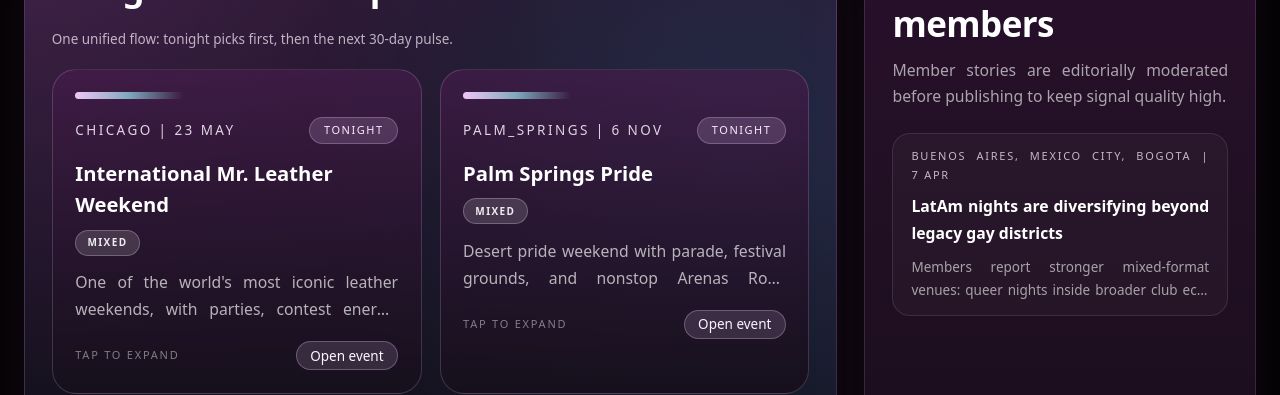
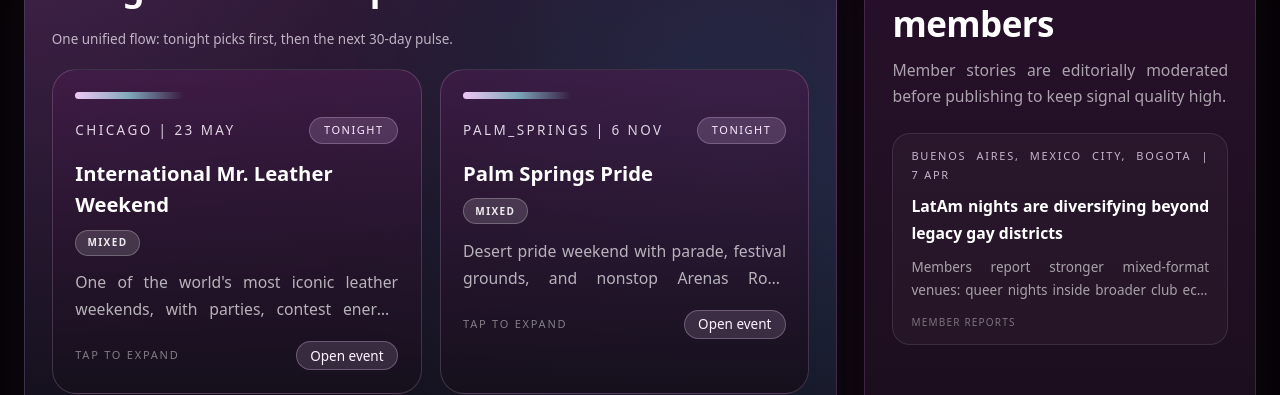
Before and after one commit to andres00botero-bot/queeratlas, a Next.js app: page /now in a window 1280 px wide. Shown: the part 3240-3635 px from the top of the page. Built offline with nearby package versions, Linux system fonts and the light colour scheme; no server answers; the database is empty.

Commit message:
Add admin edit/delete controls to community stories on now page

```diff
--- a/src/app/now/page.js
+++ b/src/app/now/page.js
@@ -1637,15 +1637,26 @@ export default function NowPage() {
             </p>
 
             <div className="mt-5 space-y-3">
-              {visibleCommunityStories.map((story) => (
-                <button
+              {visibleCommunityStories.map((story) => {
+                const canEditAdminNews = adminNewsIdSet.has(String(story.id));
+                return (
+                <article
                   key={`story-${story.id}`}
-                  type="button"
+                  role="button"
+                  tabIndex={0}
                   onClick={() =>
                     setExpandedNewsId((current) =>
                       String(current) === String(story.id) ? null : String(story.id)
                     )
                   }
+                  onKeyDown={(event) => {
+                    if (event.key === "Enter" || event.key === " ") {
+                      event.preventDefault();
+                      setExpandedNewsId((current) =>
+                        String(current) === String(story.id) ? null : String(story.id)
+                      );
+                    }
+                  }}
                   className="w-full rounded-2xl border border-white/10 bg-white/[0.03] px-4 py-3 text-left transition hover:border-fuchsia-200/30"
                 >
                   <p className="text-[11px] uppercase tracking-[0.16em] text-fuchsia-100/75">
@@ -1659,8 +1670,40 @@ export default function NowPage() {
                   >
                     {story.summary}
                   </p>
-                </button>
-              ))}
+                  <div className="mt-3 flex items-center justify-between gap-2">
+                    <span className="text-[10px] uppercase tracking-[0.12em] text-white/40">
+                      {story.sourceName || "Community signal"}
+                    </span>
+                    {isAdmin && (
+                      <div className="flex items-center gap-2">
+                        {canEditAdminNews && (
+                          <button
+                            type="button"
+                            onClick={(event) => {
+                              event.stopPropagation();
+                              openEditNewsComposer(story);
+                            }}
+                            className="rounded-full border border-cyan-200/24 bg-cyan-200/10 px-2 py-0.5 text-[10px] uppercase tracking-[0.12em] text-cyan-100 transition hover:border-cyan-200/42"
+                          >
+                            Edit
+                          </button>
+                        )}
+                        <button
+                          type="button"
+                          onClick={(event) => {
+                            event.stopPropagation();
+                            deleteFeedItem(story.id);
+                          }}
+                          className="rounded-full border border-fuchsia-200/24 bg-fuchsia-200/10 px-2 py-0.5 text-[10px] uppercase tracking-[0.12em] text-fuchsia-100 transition hover:border-fuchsia-200/40"
+                        >
+                          Delete
+                        </button>
+                      </div>
+                    )}
+                  </div>
+                </article>
+                );
+              })}
               {communityStories.length === 0 && (
                 <EmptyState
                   title="No approved community stories yet."
```
